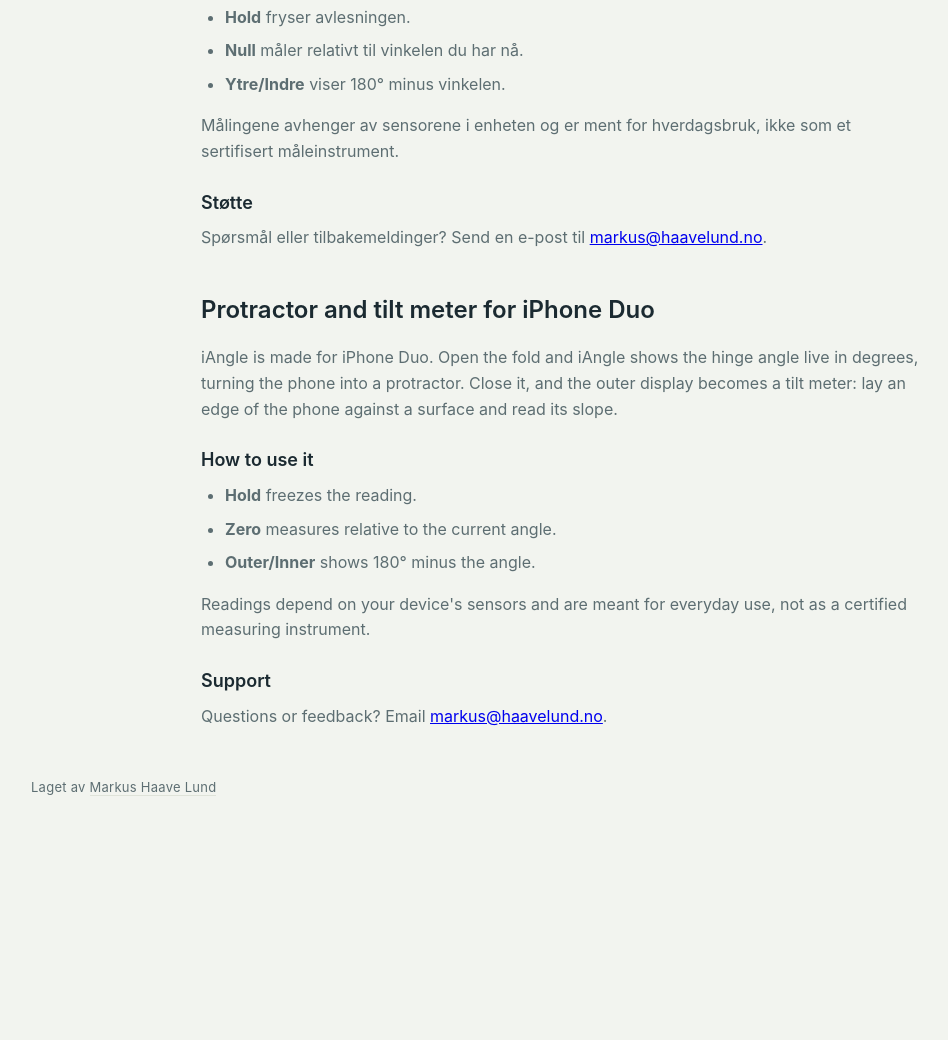
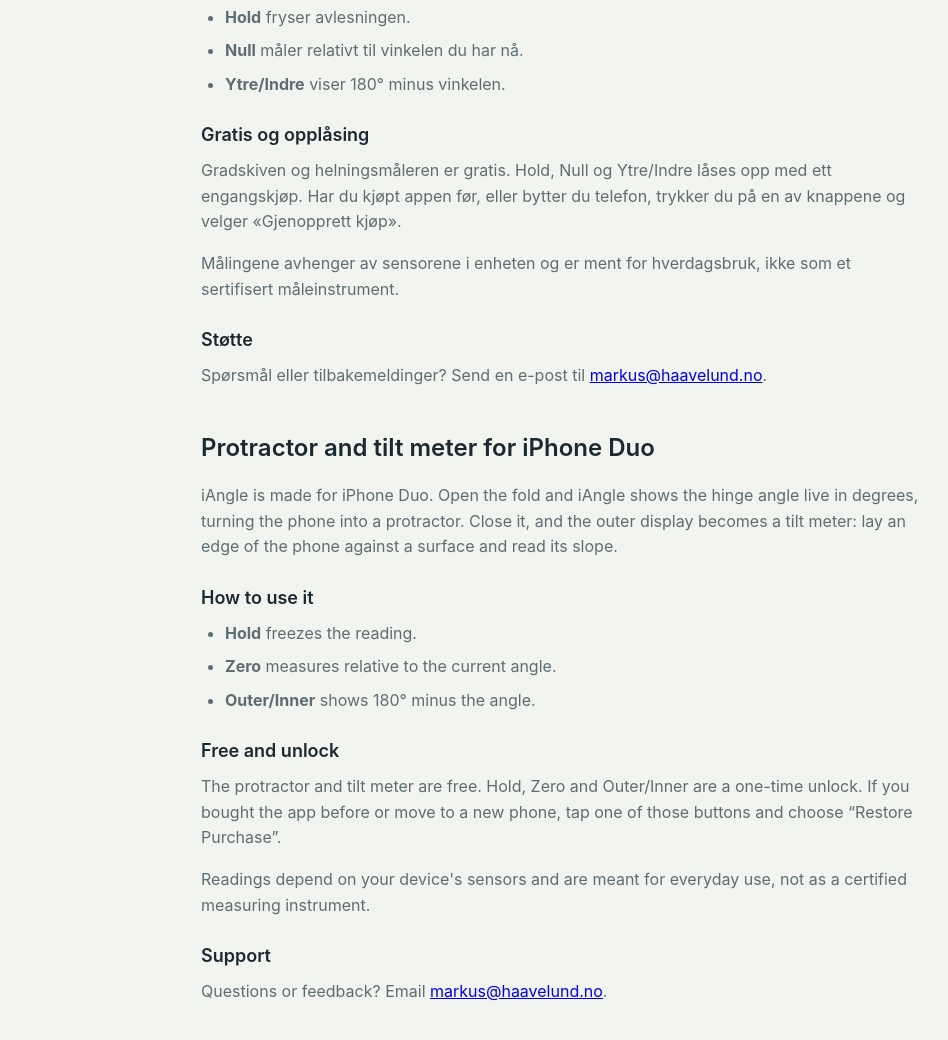
Before and after one commit to MarkusLund/markuslund.github.io, a website: page iangle.html in a window 1280 px wide. Shown: the part 388-1428 px from the top of the page, without its empty margins (79-1027 px from the left). Before the commit the page ends 1242 px from the top, so only its background shows below. Drawn offline with Linux system fonts and the light colour scheme.

Commit message:
iAngle: gratis med engangskjøp, kjøp håndteres av Apple

```diff
--- a/iangle.html
+++ b/iangle.html
@@ -87,6 +87,12 @@
             <li><strong>Null</strong> måler relativt til vinkelen du har nå.</li>
             <li><strong>Ytre/Indre</strong> viser 180° minus vinkelen.</li>
           </ul>
+          <h3>Gratis og opplåsing</h3>
+          <p>
+            Gradskiven og helningsmåleren er gratis. Hold, Null og Ytre/Indre låses opp med ett engangskjøp.
+            Har du kjøpt appen før, eller bytter du telefon, trykker du på en av knappene og velger
+            «Gjenopprett kjøp».
+          </p>
           <p>
             Målingene avhenger av sensorene i enheten og er ment for hverdagsbruk, ikke som et sertifisert
             måleinstrument.
@@ -109,6 +115,12 @@
             <li><strong>Zero</strong> measures relative to the current angle.</li>
             <li><strong>Outer/Inner</strong> shows 180° minus the angle.</li>
           </ul>
+          <h3>Free and unlock</h3>
+          <p>
+            The protractor and tilt meter are free. Hold, Zero and Outer/Inner are a one-time unlock. If you
+            bought the app before or move to a new phone, tap one of those buttons and choose
+            “Restore Purchase”.
+          </p>
           <p>
             Readings depend on your device's sensors and are meant for everyday use, not as a certified
             measuring instrument.
```
Also changed, not shown: iangle-privacy.html (+2 -0 lines).
